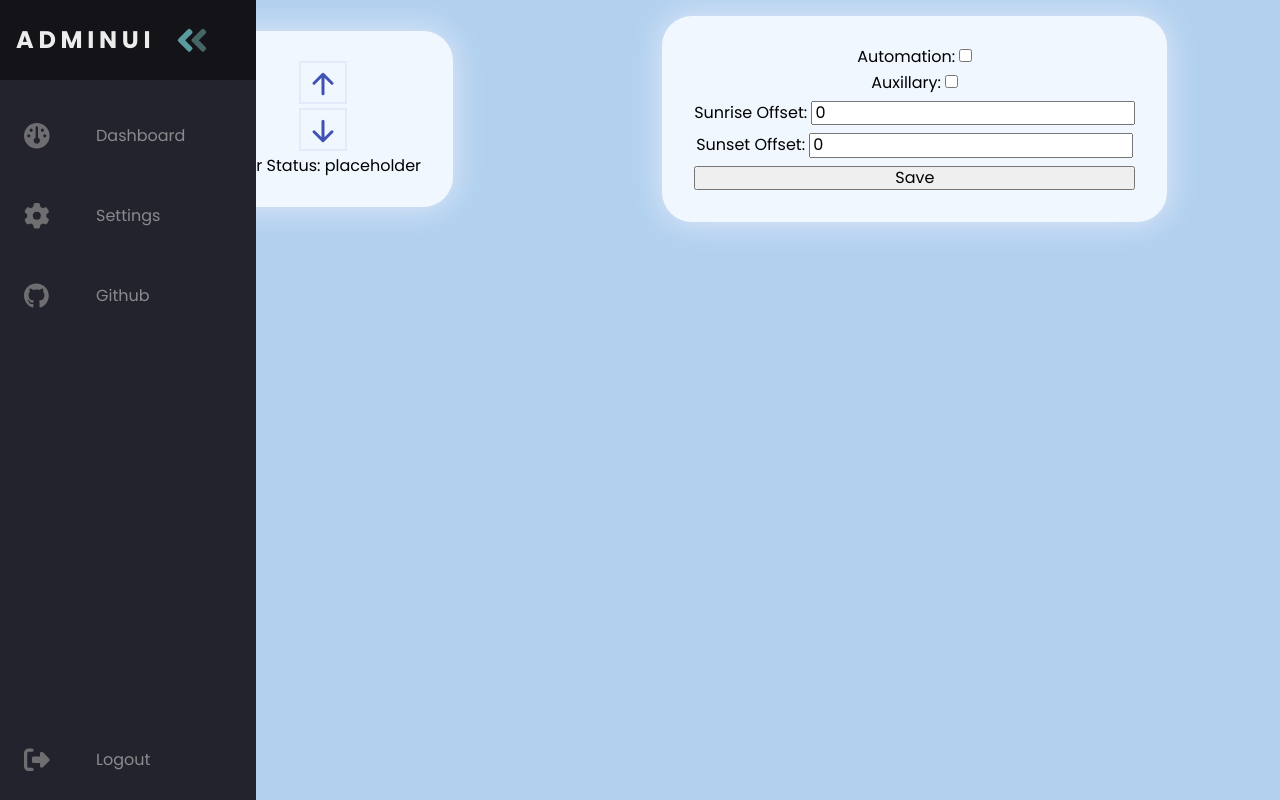
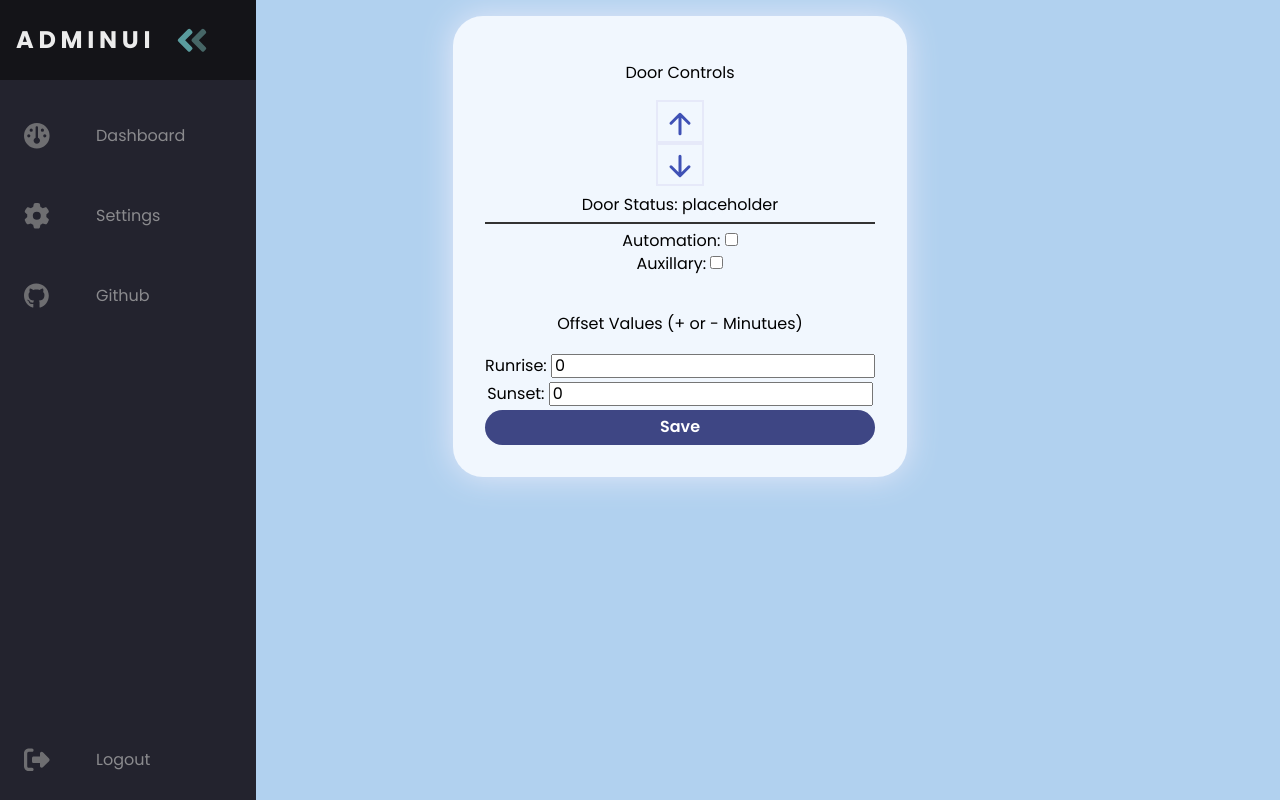
Before and after one commit to Trogiken/PiActuate, a Django app: page /dashboard/ in a window 1280 px wide. Run offline with Django 4.2, Linux system fonts and the light colour scheme; a user stored in the database is signed in; data comes from the database, SQL or seed files in the repository; both versions use the stored data as it was after the commit; some libraries are stand-ins or nearby versions.

Commit message:
Dashboard Styling, Not done Adjust label and <p> font weights Fix <hr>'s Style input fields

```diff
--- a/webui/controls/forms.py
+++ b/webui/controls/forms.py
@@ -8,6 +8,12 @@ class DetailForm(forms.ModelForm):
     class Meta:
         model = StartupConfig
         fields = ("__all__")
+
+        # change labels for offsets
+        labels = {
+            "sunrise_offset": "Runrise",
+            "sunset_offset": "Sunset",
+        }
 
 
 class SystemConfigForm(forms.ModelForm):
--- a/webui/controls/static/controls/dashboard.css
+++ b/webui/controls/static/controls/dashboard.css
@@ -1,28 +1,26 @@
 .container {
     display: flex;
     gap: 1rem;
+    flex-direction: column;
 }
 
 /* Small screens */
 @media only screen and (max-width: 600px) {
     .container {
-      /* small screen, nav gets in way */
-      margin-bottom: 5rem;
-
-      flex-direction: column;
+        /* small screen, nav gets in way */
+        margin-bottom: 5rem;
     }
 }
 /* Large screens */
 @media only screen and (min-width: 600px) {
-    /* put form in center of screen */
     .container {
-      flex-direction: row;
+        /* small screen, nav gets in way */
+        margin-bottom: 0;
     }
 }
 
 /* Form containers */
-.Control-container,
-.Detail-container {
+.Form-container {
     background: #f1f7fe;
     padding: 2rem;
     border-radius: 30px;
@@ -36,32 +34,45 @@
 .Detail-form {
     display: flex;
     flex-direction: column;
-    gap: .5rem;
+    gap: .25rem
+}
+.Control-form label {
+    padding-top: .5rem;
 }
 
 /* Up and down arrow buttons */
-#up_button,
-#down_button {
+.move-button {
     display: table-cell;
-    width: auto;
-    height: 100%;
     border: none;
     outline: 2px solid #e6e9f9;
     background: #f1f7fe;
     font-size: 2rem;
     color: #3f51b5;
-    cursor: pointer;
 }
-#up_button:hover,
-#down_button:hover {
+.move-button .button-icon ion-icon {
+    vertical-align: middle;
+}
+.move-button:hover {
     color: #1a237e;
     outline: 2px solid #d8dcf4;
 }
-#up_button:active,
-#down_button:active {
+.move-button:active {
     color: #000051;
     outline: 2px solid #c5cae9;
 }
-.button-icon ion-icon{
-    vertical-align: middle;
+
+hr {
+    border: 0;
+    height: 2px;
+    background: #333;
 }
+
+.Detail-form .submit-button {
+    padding: .5rem;
+    background: #3e4684;
+    color: white;
+    border: none;
+    border-radius: 30px;
+    font-weight: 600;
+    width: 100%;
+  }
--- a/webui/controls/static/controls/includes/sidebar-navbar.css
+++ b/webui/controls/static/controls/includes/sidebar-navbar.css
@@ -1,19 +1,10 @@
-:root {
-  font-size: 16px;
-  --text-primary: #b6b6b6;
-  --text-secondary: #ececec;
-  --bg-primary: #23232e;
-  --bg-secondary: #141418;
-  --transition-speed: 600ms;
-}
-
 .container {
   margin-left: 5rem;
 }
 
 .navbar {
   position: fixed;
-  background-color: var(--bg-primary);
+  background-color: var(--nav-bg-primary);
   transition: width 600ms ease;
   overflow: hidden;
   z-index: 100;
@@ -41,16 +32,16 @@
   display: flex;
   align-items: center;
   height: 5rem;
-  color: var(--text-primary);
+  color: var(--nav-text-primary);
   text-decoration: none;
   filter: grayscale(100%) opacity(0.7);
-  transition: var(--transition-speed);
+  transition: var(--nav-transition-speed);
 }
 
 .nav-link:hover {
   filter: grayscale(0%) opacity(1);
-  background: var(--bg-secondary);
-  color: var(--text-secondary);
+  background: var(--nav-bg-secondary);
+  color: var(--nav-text-secondary);
 }
 
 .link-text {
@@ -76,7 +67,7 @@
 
 .fa-primary,
 .fa-secondary {
-  transition: var(--transition-speed);
+  transition: var(--nav-transition-speed);
 }
 
 .logo {
@@ -84,8 +75,8 @@
   text-transform: uppercase;
   margin-bottom: 1rem;
   text-align: center;
-  color: var(--text-secondary);
-  background: var(--bg-secondary);
+  color: var(--nav-text-secondary);
+  background: var(--nav-bg-secondary);
   font-size: 1.5rem;
   letter-spacing: 0.3ch;
   width: 100%;
@@ -93,7 +84,7 @@
 
 .logo svg {
   transform: rotate(0deg);
-  transition: var(--transition-speed);
+  transition: var(--nav-transition-speed);
 }
 
 .logo-text
@@ -101,7 +92,7 @@
   display: inline;
   position: absolute;
   left: -999px;
-  transition: var(--transition-speed);
+  transition: var(--nav-transition-speed);
 }
 
 .navbar:hover .logo svg {
--- a/webui/controls/templates/controls/dashboard.html
+++ b/webui/controls/templates/controls/dashboard.html
@@ -13,17 +13,18 @@
 {% endblock %}
 
 {% block content %}
-    <section class="Control-container">
+    <section class="Form-container">
       <div class="Control-form">
+        <p>Door Controls</p>
         <form action="{% url 'door_up-post' %}" method="POST">
-          <button id="up_button" type="submit">
+          <button class="move-button" type="submit">
             <div class="button-icon">
               <ion-icon name="arrow-up-outline"></ion-icon>
             </div>
           </button>
         </form>
         <form action="{% url 'door_down-post' %}" method="POST">
-          <button id="down_button" type="submit">
+          <button class="move-button" type="submit">
             <div class="button-icon">
               <ion-icon name="arrow-down-outline"></ion-icon>
             </div>
@@ -31,12 +32,17 @@
         </form>
         <label>Door Status: <span id="status_text">placeholder</span></label>
       </div>
-    </section>
 
-    <section class="Detail-container">
+      <hr>
+
+      <div>
         <form class="Detail-form" action="{% url 'detail-post' %}" method="POST">
           {% csrf_token %}
           {% for form_field in detail_form %}
+          {% if form_field.id_for_label == 'id_sunrise_offset' %}
+            <hr>
+            <p>Offset Values (+ or - Minutues)</p>
+          {% endif %}
             <div class="form-control">
               {{ form_field.label_tag }}
               {{ form_field }}
@@ -45,5 +51,6 @@
           {% endfor %}
           <button class="submit-button" type="submit">Save</button>
         </form>
+      </div>
     </section>
 {% endblock %}
--- a/webui/static/base-styles.css
+++ b/webui/static/base-styles.css
@@ -2,14 +2,17 @@
     font-family: "Poppins";
 }
 
+:root {
+  --nav-text-primary: #b6b6b6;
+  --nav-text-secondary: #ececec;
+  --nav-bg-primary: #23232e;
+  --nav-bg-secondary: #141418;
+  --nav-transition-speed: 600ms;
+  /* Make more variables for form elements */
+}
+
 .container {
   padding: 1rem;
-}
-
-hr {
-    border: 0;
-    height: 2px;
-    background: #333;
 }
 
 button {
@@ -22,6 +25,7 @@ body {
         -ms-user-select: none;
             user-select: none;
     background: #B1D1EF;
+    font-size: 16px;
 }
 
 body::-webkit-scrollbar {
```
Also changed, not shown: webui/db.sqlite3. Lines whose indentation alone changed are shown as unchanged.
